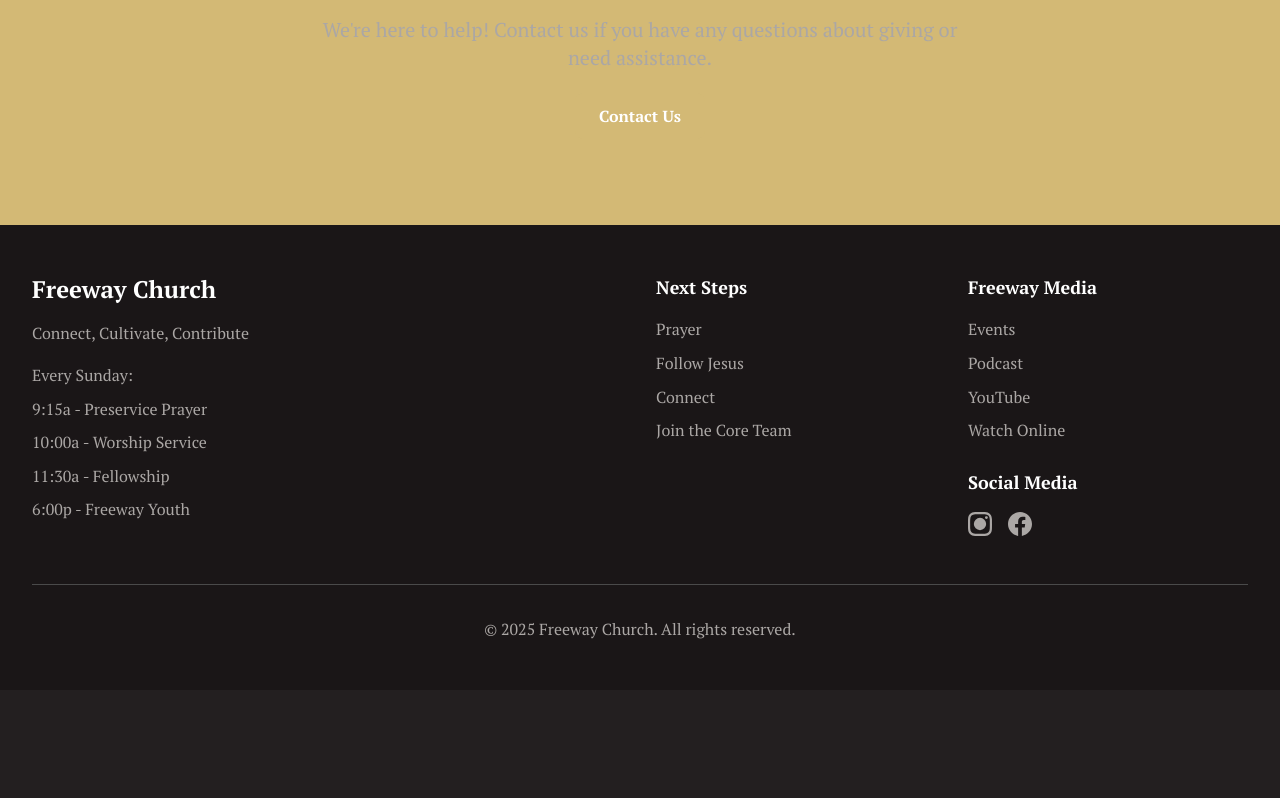
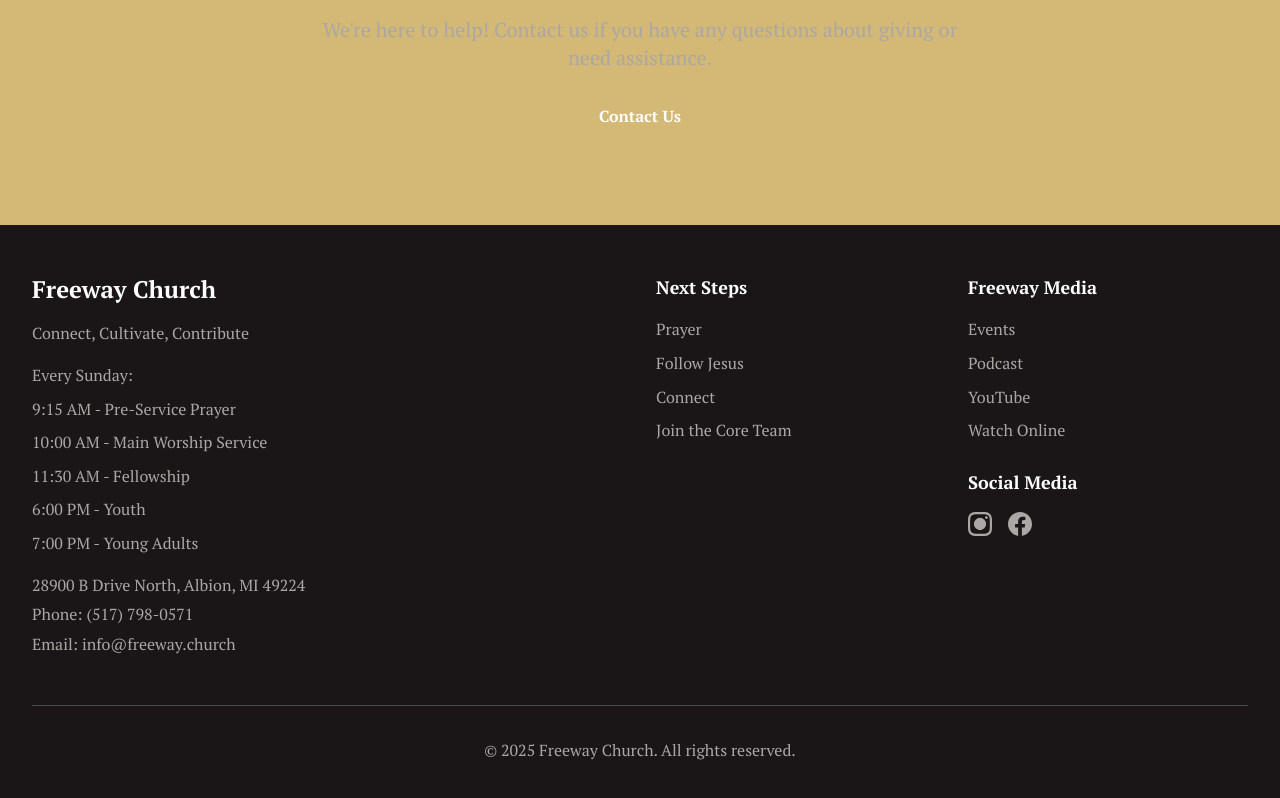
Before and after one commit to rmlucier/Freeway-Church-Website, a Next.js app: page /give in a window 1280 px wide. Shown: the part 2832-3630 px from the top of the page. Before the commit the page ends 3522 px from the top, so only its background shows below. Built offline with nearby package versions, Linux system fonts and the light colour scheme.

Commit message:
Update church location, contact info, service times, and leadership

```diff
--- a/src/components/layout/Footer.tsx
+++ b/src/components/layout/Footer.tsx
@@ -30,10 +30,16 @@
             <p className="text-neutral-light-gray mb-4">Connect, Cultivate, Contribute</p>
             <div className="space-y-2 text-neutral-light-gray">
               <p>Every Sunday:</p>
-              <p>9:15a - Preservice Prayer</p>
-              <p>10:00a - Worship Service</p>
-              <p>11:30a - Fellowship</p>
-              <p>6:00p - Freeway Youth</p>
+              <p>9:15 AM - Pre-Service Prayer</p>
+              <p>10:00 AM - Main Worship Service</p>
+              <p>11:30 AM - Fellowship</p>
+              <p>6:00 PM - Youth</p>
+              <p>7:00 PM - Young Adults</p>
+            </div>
+            <div className="mt-4 space-y-1 text-neutral-light-gray">
+              <p>28900 B Drive North, Albion, MI 49224</p>
+              <p>Phone: (517) 798-0571</p>
+              <p>Email: <a href="mailto:info@freeway.church" className="hover:text-primary transition-colors">info@freeway.church</a></p>
             </div>
           </div>
 
--- a/src/components/sections/Leadership.tsx
+++ b/src/components/sections/Leadership.tsx
@@ -12,10 +12,10 @@
     description: "Leading with absolute dynamic passion for our \"One More\" vision - connecting people to God, cultivating authentic disciples, and contributing to community transformation."
   },
   {
-    name: "Pastor [Name]",
+    name: "Elissa Lucier",
     role: "Associate Pastor",
     image: "/images/church-event.jpeg",
-    description: "Partnering in discipleship and spiritual growth ministries to help every person reach their full potential in Christ."
+    description: "Leading worship with passion and overseeing volunteer management and administrative operations. Elissa brings incredible energy to helping every person discover their purpose and serve with excellence."
   },
   {
     name: "[Name]",
--- a/src/components/sections/Location.tsx
+++ b/src/components/sections/Location.tsx
@@ -27,38 +27,45 @@
               <div>
                 <h3 className="text-xl font-semibold mb-2 text-white">Address</h3>
                 <p className="text-lg">
-                  31555 Groesbeck Hwy<br />
-                  Fraser, MI 48026
+                  28900 B Drive North<br />
+                  Albion, MI 49224
                 </p>
               </div>
               <div>
                 <h3 className="text-xl font-semibold mb-2 text-white">Service Times</h3>
                 <div className="space-y-2">
-                  <p><strong>Sunday:</strong> 10:00 AM - Worship Service</p>
-                  <p><strong>Sunday:</strong> 6:00 PM - Freeway Youth</p>
-                  <p><strong>Wednesday:</strong> 7:00 PM - Prayer & Bible Study</p>
+                  <p><strong>Sunday:</strong> 9:15 AM - Pre-Service Prayer</p>
+                  <p><strong>Sunday:</strong> 10:00 AM - Main Worship Service</p>
+                  <p><strong>Sunday:</strong> 11:30 AM - Fellowship</p>
+                  <p><strong>Sunday:</strong> 6:00 PM - Youth</p>
+                  <p><strong>Sunday:</strong> 7:00 PM - Young Adults</p>
                 </div>
               </div>
               <div>
                 <h3 className="text-xl font-semibold mb-2 text-white">Contact</h3>
-                <p>Phone: (586) 293-4150</p>
-                <p>Email: info@freewaymovement.org</p>
+                <p>Phone: (517) 798-0571</p>
+                <p>Email: <a href="mailto:info@freeway.church" className="hover:text-primary transition-colors">info@freeway.church</a></p>
               </div>
             </div>
           </motion.div>
 
-          {/* Map Placeholder */}
+          {/* Map */}
           <motion.div
             initial={{ opacity: 0, x: 50 }}
             animate={inView ? { opacity: 1, x: 0 } : {}}
             transition={{ duration: 0.8, ease: "easeOut", delay: 0.2 }}
-            className="bg-neutral-dark-gray rounded-2xl h-96 flex items-center justify-center"
+            className="bg-neutral-dark-gray rounded-2xl overflow-hidden h-96"
           >
-            <div className="text-center text-neutral-light-gray">
-              <div className="text-6xl mb-4">📍</div>
-              <p className="text-lg">Interactive Map Coming Soon</p>
-              <p className="text-sm mt-2">Or search for us on Google Maps</p>
-            </div>
+            <iframe
+              src="https://www.google.com/maps/embed?pb=!1m18!1m12!1m3!1d2955.123456789!2d-84.5472!3d42.2439!2m3!1f0!2f0!3f0!3m2!1i1024!2i768!4f13.1!3m3!1m2!1s0x0%3A0x0!2s28900+B+Drive+North%2C+Albion%2C+MI+49224!5e0!3m2!1sen!2sus!4v1234567890"
+              width="100%"
+              height="100%"
+              style={{ border: 0 }}
+              allowFullScreen
+              loading="lazy"
+              referrerPolicy="no-referrer-when-downgrade"
+              title="Freeway Church Location"
+            />
           </motion.div>
         </div>
       </div>
```
Also changed, not shown: 1 other file (tests, documents, lock files or other folders).
